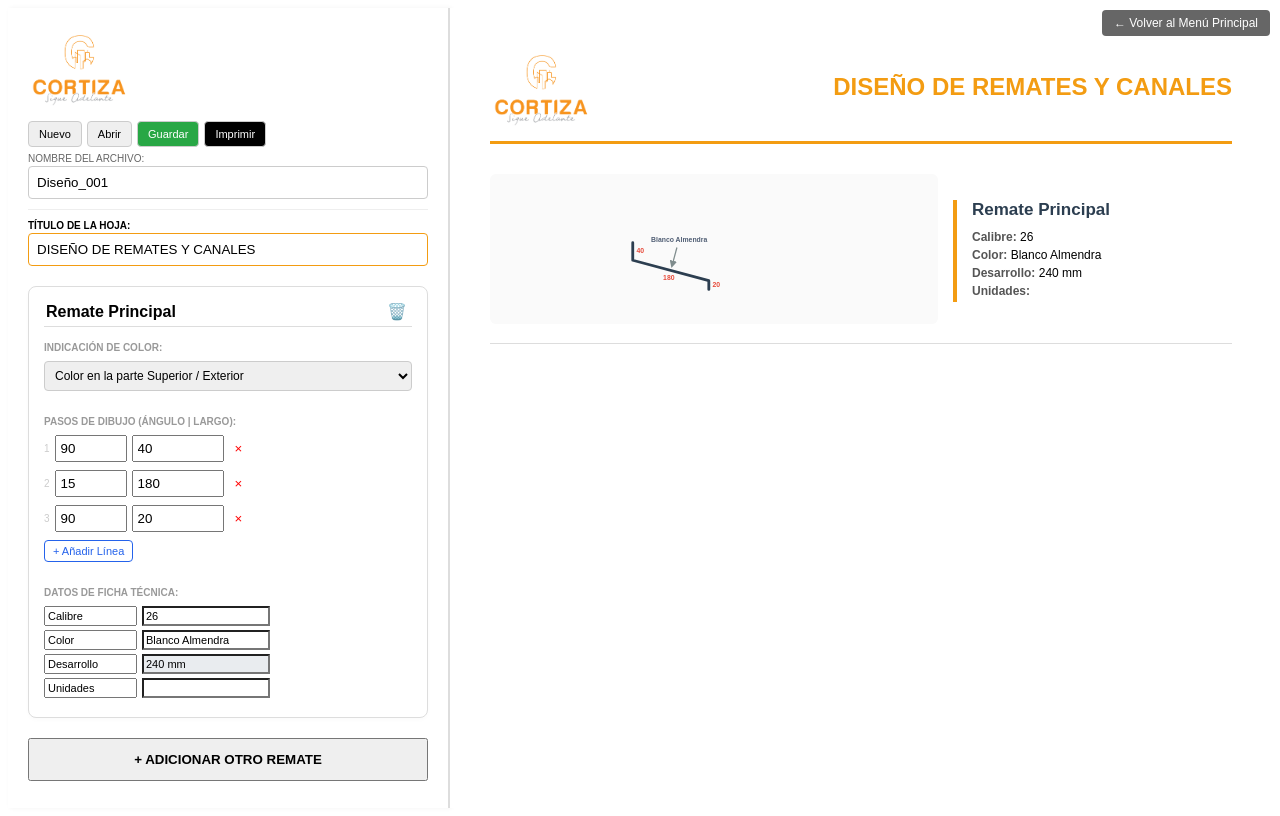
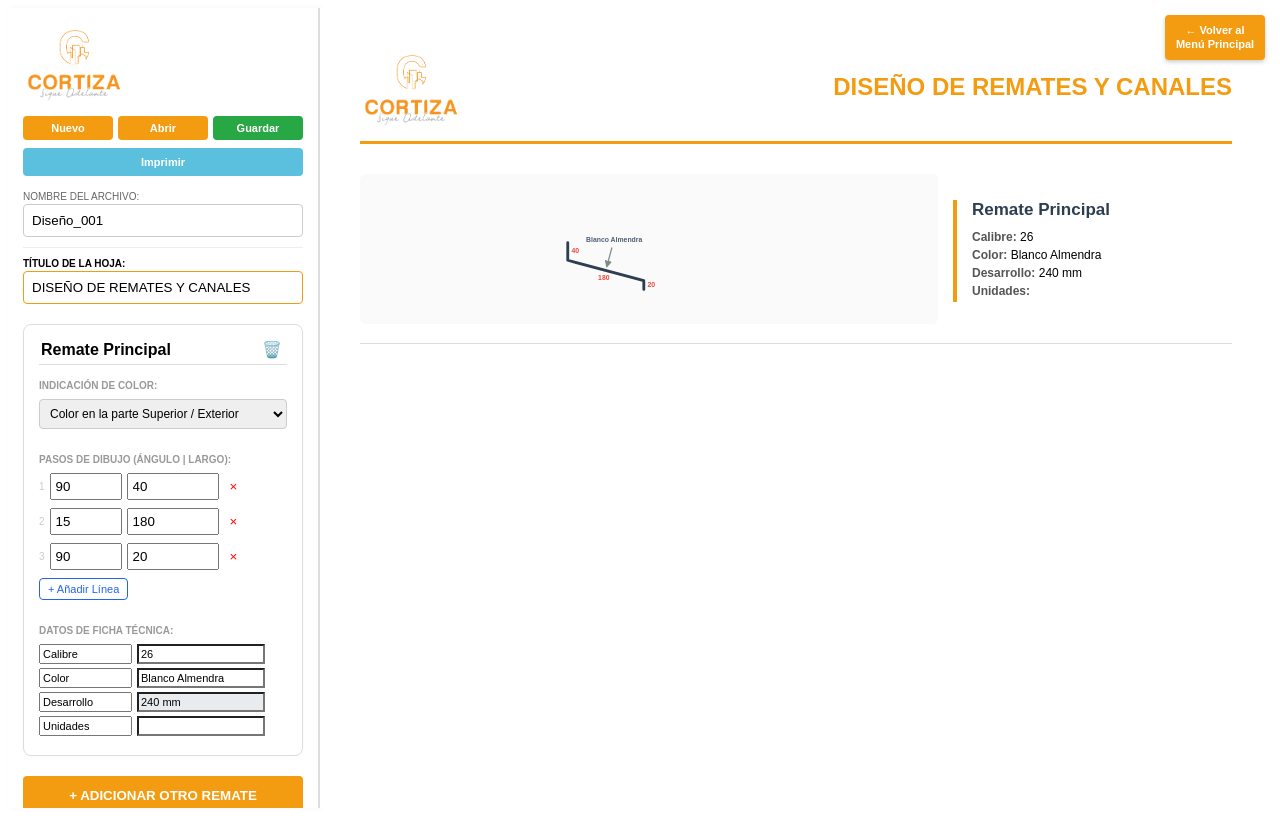
Before and after one commit to hectorlcl5/mi-disenador-de-canales, a React app: page / in a window 1280 px wide. Both pictures are taken after a click on the button 497 px from the left and 587 px from the top of the page. Built offline with nearby package versions, Linux system fonts and the light colour scheme; the HTML template or start-up script is replaced by a standard one.

Commit message:
Actualización para iniciar prueba beta 22jul2026

```diff
--- a/src/App.jsx
+++ b/src/App.jsx
@@ -66,6 +66,6 @@ const menuContainerStyle = { display: 'flex', flexDirection: 'column', alignItem
 const cardMenuStyle = { width: '260px', padding: '30px', border: 'none', borderRadius: '12px', backgroundColor: '#fff', boxShadow: '0 4px 15px rgba(0,0,0,0.05)', cursor: 'pointer', transition: 'transform 0.2s', textAlign: 'center' };
 const cardMenuRemateStyle = { ...cardMenuStyle, borderTop: '6px solid #2563eb' };
 const cardMenuCanalStyle = { ...cardMenuStyle, borderTop: '6px solid #f39c12' };
-const btnVolverStyle = { position: 'fixed', top: '10px', right: '10px', zIndex: 1000, padding: '6px 12px', fontSize: '12px', backgroundColor: '#666', color: '#fff', border: 'none', borderRadius: '4px', cursor: 'pointer' };
+const btnVolverStyle = { position: 'fixed', top: '15px', right: '15px', zIndex: 1000, padding: '8px 10px', fontSize: '11px', backgroundColor: '#f39c12', color: '#fff', fontWeight: 'bold', border: 'none', borderRadius: '4px', cursor: 'pointer', boxShadow: '0 2px 4px rgba(0,0,0,0.2)', width: '100px', textAlign: 'center', lineHeight: '1.3' };
 
 export default App;
--- a/src/DisenadorCanales.jsx
+++ b/src/DisenadorCanales.jsx
@@ -21,6 +21,7 @@ const DisenadorCanales = () => {
   const [ladoCubierta, setLadoCubierta] = useState("ninguno");
 
   const [invertirNumeracion, setInvertirNumeracion] = useState(false);
+  const [invertirTramos, setInvertirTramos] = useState(false);
   const [mensaje, setMensaje] = useState("");
   const [configColumnas, setConfigColumnas] = useState({});
 
@@ -504,6 +505,37 @@ const DisenadorCanales = () => {
   const traslapoActual = (menuFlotante.esTraslapo && colActual && colActual.listaTraslapos && menuFlotante.traslapoIndex !== null)
     ? colActual.listaTraslapos[menuFlotante.traslapoIndex]
     : null;
+    // LÓGICA VISTA 4: Extraer tramos (T-1) y Nodos de unión (A-1, A-2)
+  const tramosVista4 = [];
+  const nodosRaw = [];
+
+  columnasCalculadas.forEach(col => {
+    if (datosGeometria[col.id]) {
+      datosGeometria[col.id].lineas.forEach(linea => {
+        if (linea.color === "#2c3e50" || linea.color === "blue") {
+          // Centro para la etiqueta T-X
+          tramosVista4.push({ x: (linea.x1 + linea.x2) / 2, y: (linea.y1 + linea.y2) / 2 });
+          // Extremos para las etiquetas de Nodos (A-1, A-2)
+          nodosRaw.push({ x: linea.x1, y: linea.y1 });
+          nodosRaw.push({ x: linea.x2, y: linea.y2 });
+        }
+      });
+    }
+  });
+  tramosVista4.sort((a, b) => a.x - b.x);
+  const totalTramos = tramosVista4.length;
+
+  // Filtrar nodos únicos ordenados de izquierda a derecha (margen de error 1px)
+  const nodosUnicos = [];
+  nodosRaw.sort((a, b) => a.x - b.x).forEach(nodo => {
+    if (nodosUnicos.length === 0 || Math.abs(nodosUnicos[nodosUnicos.length - 1].x - nodo.x) > 1) {
+      nodosUnicos.push(nodo);
+    }
+  });
+  const totalNodos = nodosUnicos.length;
+
+  // Extraer automáticamente la última letra del Identificador de Eje (ej: "Canal eje A" -> "A")
+  const letraEje = nombreEje.trim().split(' ').pop().charAt(0).toUpperCase() || 'A';
 
   return (
     <div className="main-container" style={{ display: 'flex', height: '100vh', width: '100vw', fontFamily: 'Arial', backgroundColor: '#f0f2f5', overflow: 'hidden' }} onClick={() => setMenuFlotante({ ...menuFlotante, visible: false })}>
@@ -543,11 +575,15 @@ const DisenadorCanales = () => {
       {/* ============================================================== */}
       <div className="sidebar no-print" style={{ width: '215px', minWidth: '215px', height: '100%', backgroundColor: '#fff', borderRight: '2px solid #cbd5e1', overflowY: 'auto', padding: '10px', boxSizing: 'border-box' }}>
 
-        <div style={{ display: 'flex', gap: '4px', marginBottom: '8px', flexWrap: 'wrap' }}>
-          <button style={{ ...btnStyle, flex: 1 }} onClick={nuevoDocumento}>Nuevo</button>
-          <button style={{ ...btnStyle, flex: 1 }} onClick={abrirModalCarga}>Abrir</button>
-          <button style={{ ...btnStyle, backgroundColor: '#28a745', color: '#fff', flex: '1 1 40%' }} onClick={guardarCanalDB}>Guardar</button>
-          <button onClick={() => window.print()} style={{ ...btnStyle, backgroundColor: '#000', color: '#fff', flex: '1 1 40%' }}>Imprimir</button>
+        <div style={{ display: 'flex', flexDirection: 'column', gap: '8px', marginBottom: '10px' }}>
+          {/* Fila 1: Nuevo, Abrir, Guardar */}
+          <div style={{ display: 'flex', gap: '5px', width: '100%' }}>
+            <button onClick={nuevoDocumento} style={{ ...btnStyle, flex: 1, backgroundColor: '#f39c12', color: '#fff', fontWeight: 'bold', border: 'none' }}>Nuevo</button>
+            <button onClick={abrirModalCarga} style={{ ...btnStyle, flex: 1, backgroundColor: '#f39c12', color: '#fff', fontWeight: 'bold', border: 'none' }}>Abrir</button>
+            <button onClick={guardarCanalDB} style={{ ...btnStyle, flex: 1, backgroundColor: '#28a745', color: '#fff', fontWeight: 'bold', border: 'none' }}>Guardar</button>
+          </div>
+          {/* Fila 2: Imprimir */}
+          <button onClick={() => window.print()} style={{ ...btnStyle, width: '100%', backgroundColor: '#5bc0de', color: '#fff', fontWeight: 'bold', border: 'none', padding: '8px' }}>Imprimir</button>
         </div>
 
         <p style={{ color: mensaje.includes("⚠️") || mensaje.includes("❌") || mensaje.includes("🚨") ? '#dc2626' : '#2563eb', fontSize: '11px', fontWeight: 'bold', margin: '4px 0' }}>{mensaje}</p>
@@ -579,6 +615,7 @@ const DisenadorCanales = () => {
           </div>
           <button onClick={duplicarEstructuraViga1} style={{ ...btnStyle, width: '100%', marginTop: '8px', backgroundColor: '#3b82f6', color: '#fff', border: 'none', fontSize: '9px', fontWeight: 'bold' }}>📋 Copiar Diseño Viga 1 a Todas</button>
           <button onClick={() => setInvertirNumeracion(!invertirNumeracion)} style={{ ...btnStyle, width: '100%', marginTop: '4px', fontSize: '9px' }}>🔄 Voltear Sentido Numérico</button>
+          <button onClick={() => setInvertirTramos(!invertirTramos)} style={{ ...btnStyle, width: '100%', marginTop: '4px', fontSize: '9px' }}>🔄 Voltear Tramos (T-1, T-2...)</button>
         </div>
 
         <div style={{ ...cardStyle, backgroundColor: '#f1f5f9', border: '1px solid #1e293b' }}>
@@ -634,7 +671,7 @@ const DisenadorCanales = () => {
             </select>
             <label style={{ fontSize: '9px', fontWeight: 'bold', color: '#b45309', display: 'block', marginTop: '6px', marginBottom: '2px' }}>Ancho de Abertura (mm):</label>
             <input type="text" style={{ ...inputMiniStyle, fontSize: '10px', fontWeight: 'bold', color: '#2563eb' }} value={anchoAbertura} onChange={e => setAnchoAbertura(e.target.value)} placeholder="Ej. 530" />
-            <label style={{ fontSize: '9px', fontWeight: 'bold', color: '#b45309', display: 'block', marginTop: '6px', marginBottom: '2px' }}>Aleta a Abrir (Ángulo Libre):</label>
+            <label style={{ fontSize: '9px', fontWeight: 'bold', color: '#b45309', display: 'block', marginTop: '6px', marginBottom: '2px' }}>Abrir Aleta (Ángulo Libre):</label>
             <select style={{ ...inputMiniStyle, fontSize: '10px' }} value={ladoAbrir} onChange={e => setLadoAbrir(e.target.value)}>
               <option value="ninguno">Ninguno (Todo Recto)</option>
               <option value="izquierdo">Abrir Aleta Izquierda</option>
@@ -734,6 +771,80 @@ const DisenadorCanales = () => {
               ladoAbrir={ladoAbrir}
               ladoCubierta={ladoCubierta}
             />
+          </div>
+          {/* ========================================== */}
+          {/* VISTA 4: IDENTIFICACIÓN DE TRAMOS          */}
+          {/* ========================================== */}
+          <div style={{ marginTop: '2px', paddingTop: '4px', borderTop: '1px dashed #cbd5e1' }}>
+            <h3 style={{ fontSize: '11px', color: '#1e293b', margin: '0 0 2px 0', fontWeight: 'bold', textTransform: 'uppercase' }}>IDENTIFICACIÓN DE TRAMOS DE CANAL PARA LA INSTALACIÓN</h3>
+            <div style={{ width: '100%', border: '1px solid #cbd5e1', backgroundColor: '#fcfcfc', borderRadius: '4px', position: 'relative' }}>
+
+              {/* SOLUCIÓN: Igualamos exactamente el viewBox y estilo al de la VISTA 1 para simetría perfecta */}
+              <svg width="100%" viewBox="0 0 1000 150" style={{ display: 'block' }}>
+
+                {/* 1. Líneas, Zonas Planas y Soscos */}
+                {Object.keys(datosGeometria).map((colId) => {
+                  const geom = datosGeometria[colId];
+                  return (
+                    <g key={`v4-geom-${colId}`}>
+                      {geom.lineas.map((l, idx) => (
+                        <line key={idx} x1={l.x1} y1={l.y1} x2={l.x2} y2={l.y2} stroke={l.color} strokeWidth={l.width} style={{ pointerEvents: 'none' }} />
+                      ))}
+                    </g>
+                  );
+                })}
+                {Object.keys(datosGeometria).map((colId) => <g key={`v4-sosco-${colId}`} style={{ pointerEvents: 'none' }}>{datosGeometria[colId].soscosSVG}</g>)}
+
+                {/* 2. Etiquetas T-X */}
+                {tramosVista4.map((c, idx) => {
+                  const numeroTramo = invertirTramos ? (totalTramos - idx) : (idx + 1);
+                  const posY = c.y - 12;
+                  return (
+                    <g key={`v4-tramo-${idx}`} style={{ pointerEvents: 'none' }}>
+                      <rect x={c.x - 10} y={posY - 7} width="20" height="9" fill="white" fillOpacity="0.85" rx="2" />
+                      <text x={c.x} y={posY} fontSize="7.5" fill="blue" fontWeight="bold" textAnchor="middle">T-{numeroTramo}</text>
+                    </g>
+                  );
+                })}
+
+                {/* 3. Nodos de inicio/fin: Líneas negras punteadas largas y Etiquetas */}
+                {nodosUnicos.map((nodo, idx) => {
+                  const numeroNodo = invertirTramos ? (totalNodos - idx) : (idx + 1);
+                  const yFinalLinea = nodo.y + 40;
+                  return (
+                    <g key={`v4-nodo-${idx}`} style={{ pointerEvents: 'none' }}>
+                      <line x1={nodo.x} y1={nodo.y} x2={nodo.x} y2={yFinalLinea} stroke="black" strokeWidth="1" strokeDasharray="3,3" />
+                      <rect x={nodo.x - 7} y={yFinalLinea} width="14" height="20" fill="white" fillOpacity="0.85" rx="2" />
+                      <text x={nodo.x} y={yFinalLinea + 8} fontSize="9.5" fill="black" fontWeight="bold" textAnchor="middle">{letraEje}</text>
+                      <text x={nodo.x} y={yFinalLinea + 18} fontSize="9.5" fill="black" fontWeight="bold" textAnchor="middle">{numeroNodo}</text>
+                    </g>
+                  );
+                })}
+
+                {/* 4. Indicadores de columnas (Vigas) */}
+                {columnasCalculadas.map((col) => (
+                  <g key={`v4-col-${col.id}`}>
+                    <text x={col.x} y={20} fontSize="12" fontWeight="bold" textAnchor="middle" style={{ pointerEvents: 'none' }}>{col.numero}</text>
+                  </g>
+                ))}
+              </svg>
+
+              {/* 5. LEYENDA VISTA 4 - Con margen negativo para subirla y que quepa en la hoja */}
+              <div style={{ display: 'flex', flexDirection: 'column', gap: '4px', padding: '0 0 6px 15px', marginTop: '-15px' }}>
+                <div style={{ display: 'flex', alignItems: 'center', gap: '8px' }}>
+                  <span style={{ color: 'blue', fontWeight: 'bold', fontSize: '11.5px' }}>T - 1</span>
+                  <span style={{ color: 'blue', fontWeight: 'bold', fontSize: '11.5px' }}>Número del tramo de canal</span>
+                </div>
+                <div style={{ display: 'flex', alignItems: 'center', gap: '12px' }}>
+                  <div style={{ display: 'flex', flexDirection: 'column', alignItems: 'center', color: 'black', fontWeight: 'bold', fontSize: '11.5px', lineHeight: '1' }}>
+                    <span>{letraEje}</span>
+                    <span>1</span>
+                  </div>
+                  <span style={{ color: 'black', fontWeight: 'bold', fontSize: '11.5px' }}>Identificación del inicio y final de cada tramo de Canal</span>
+                </div>
+              </div>
+
+            </div>
           </div>
         </div>
       </div>
--- a/src/DisenadorRemates.jsx
+++ b/src/DisenadorRemates.jsx
@@ -124,19 +124,24 @@ const DisenadorRemates = () => {
       `}</style>
 
       {/* PANEL DE CONTROL IZQUIERDO */}
-      <div className="no-print" style={{ width: '400px', backgroundColor: '#fff', borderRight: '2px solid #ddd', overflowY: 'auto', padding: '20px', boxShadow: '2px 0 5px rgba(0,0,0,0.05)' }}>
+      <div className="no-print" style={{ width: '280px', backgroundColor: '#fff', borderRight: '2px solid #ddd', overflowY: 'auto', padding: '15px', boxShadow: '2px 0 5px rgba(0,0,0,0.05)' }}>
 
         {/* LOGO INSERTO EN LA PARTE SUPERIOR IZQUIERDA DEL PANEL */}
         <div style={{ display: 'flex', justifyContent: 'left', marginBottom: '15px' }}>
           <img src={logoCortiza} alt="Logo Cortiza" style={{ maxWidth: '100px', height: 'auto' }} />
         </div>
 
+        {/* CONTENEDOR DE BOTONES Y NOMBRE DE ARCHIVO */}
         <div style={{ marginBottom: '5px', borderBottom: '1px solid #eee', paddingBottom: '5px' }}>
-          <div style={{ display: 'flex', gap: '5px', marginBottom: '1px' }}>
-            <button onClick={nuevoProyecto} style={btnStyle}>Nuevo</button>
-            <button onClick={listarProyectos} style={btnStyle}>Abrir</button>
-            <button onClick={guardarProyecto} style={{ ...btnStyle, backgroundColor: '#28a745', color: '#fff' }}>Guardar</button>
-            <button onClick={() => window.print()} style={{ ...btnStyle, backgroundColor: '#000', color: '#fff' }}>Imprimir</button>
+          <div style={{ display: 'flex', flexDirection: 'column', gap: '8px', marginBottom: '10px' }}>
+            {/* Fila 1: Nuevo, Abrir, Guardar */}
+            <div style={{ display: 'flex', gap: '5px', width: '100%' }}>
+              <button onClick={nuevoProyecto} style={{ ...btnStyle, flex: 1, backgroundColor: '#f39c12', color: '#fff', fontWeight: 'bold', border: 'none' }}>Nuevo</button>
+              <button onClick={listarProyectos} style={{ ...btnStyle, flex: 1, backgroundColor: '#f39c12', color: '#fff', fontWeight: 'bold', border: 'none' }}>Abrir</button>
+              <button onClick={guardarProyecto} style={{ ...btnStyle, flex: 1, backgroundColor: '#28a745', color: '#fff', fontWeight: 'bold', border: 'none' }}>Guardar</button>
+            </div>
+            {/* Fila 2: Imprimir */}
+            <button onClick={() => window.print()} style={{ ...btnStyle, width: '100%', backgroundColor: '#5bc0de', color: '#fff', fontWeight: 'bold', border: 'none', padding: '8px' }}>Imprimir</button>
           </div>
           <label style={{ fontSize: '10px', color: '#666' }}>NOMBRE DEL ARCHIVO:</label>
           <input style={inputStyle} value={nombreArchivo} onChange={e => setNombreArchivo(e.target.value)} />
@@ -212,7 +217,7 @@ const DisenadorRemates = () => {
             ))}
           </div>
         ))}
-        <button onClick={() => setRemates([...remates, { id: Date.now(), titulo: "Nuevo Remate", caraColor: "ninguna", tramos: [{ longitud: 100, angulo: 0 }], caracteristicas: [{ key: "Calibre", value: "" }, { key: "Color", value: "" }, { key: "Desarrollo", value: "0 mm" }, { key: "Unidades", value: "" }] }])} style={{ width: '100%', padding: '12px', cursor: 'pointer', fontWeight: 'bold' }}>+ ADICIONAR OTRO REMATE</button>
+        <button onClick={() => setRemates([...remates, { id: Date.now(), titulo: "Nuevo Remate", caraColor: "ninguna", tramos: [{ longitud: 100, angulo: 0 }], caracteristicas: [{ key: "Calibre", value: "" }, { key: "Color", value: "" }, { key: "Desarrollo", value: "0 mm" }, { key: "Unidades", value: "" }] }])} style={{ width: '100%', padding: '12px', cursor: 'pointer', fontWeight: 'bold', backgroundColor: '#f39c12', color: '#fff', border: 'none', borderRadius: '4px' }}>+ ADICIONAR OTRO REMATE</button>
       </div>
 
       {/* ÁREA DE TRABAJO IMPRIMIBLE */}
@@ -244,7 +249,7 @@ const DisenadorRemates = () => {
             </div>
           ))}
         </div>
-      </div> {/* <-- ¡ESTA ETIQUETA ERA LA QUE FALTABA EN TU CÓDIGO! */}
+      </div>
 
       {/* MODAL OPEN */}
       {showModal && (
```
